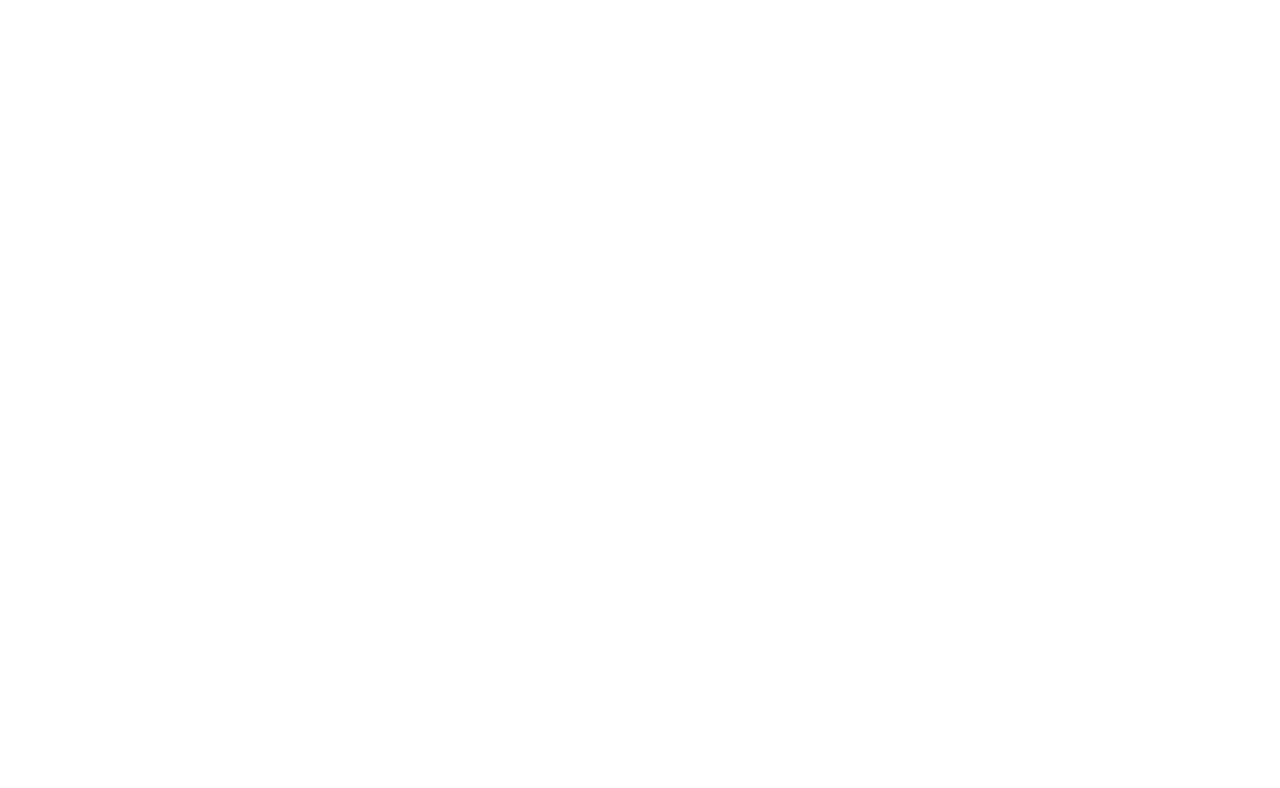
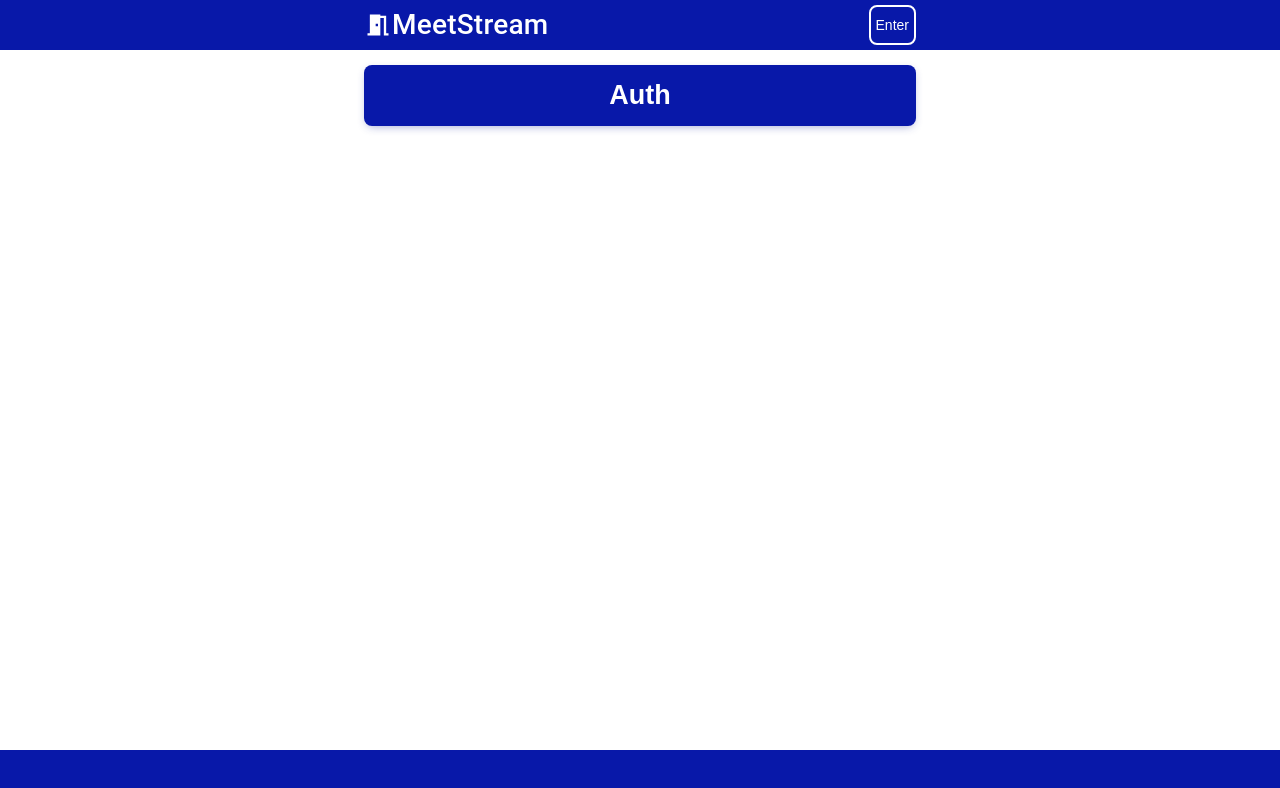
Before and after one commit to Yarzik7/meet-stream, a Next.js app: page /auth in a window 1280 px wide. Shown: the top 788 px of the page. Built offline with nearby package versions, Linux system fonts and the light colour scheme.

Commit message:
Wort with auth page

```diff
--- a/src/app/auth/page.tsx
+++ b/src/app/auth/page.tsx
@@ -1,7 +1,15 @@
 import React from 'react';
+import SectionWithContainer from '@/components/Section/SectionWithContainer/SectionWithContainer';
+import DecoratorBox from '@/components/DecoratorBox/DecoratorBox';
 
 const Auth = () => {
-  return <div>page</div>;
+  return (
+    <SectionWithContainer>
+      <DecoratorBox>
+        <h1 style={{ textAlign: 'center' }}>Auth</h1>
+      </DecoratorBox>
+    </SectionWithContainer>
+  );
 };
 
 export default Auth;
--- a/src/app/layout.tsx
+++ b/src/app/layout.tsx
@@ -1,23 +1,28 @@
-import "modern-normalize/modern-normalize.css";
-import type { Metadata } from "next";
-import localFont from "next/font/local";
-import "./globals.css";
+import 'modern-normalize/modern-normalize.css';
+import type { Metadata } from 'next';
+import localFont from 'next/font/local';
+
+import Header from '@/layout/Header/Header';
+import Footer from '@/layout/Footer/Footer';
+
+import './globals.css';
+import css from './page.module.css';
 
 const geistSans = localFont({
-  src: "./fonts/GeistVF.woff",
-  variable: "--font-geist-sans",
-  weight: "100 900",
+  src: './fonts/GeistVF.woff',
+  variable: '--font-geist-sans',
+  weight: '100 900',
 });
 const geistMono = localFont({
-  src: "./fonts/GeistMonoVF.woff",
-  variable: "--font-geist-mono",
-  weight: "100 900",
+  src: './fonts/GeistMonoVF.woff',
+  variable: '--font-geist-mono',
+  weight: '100 900',
 });
 
 export const metadata: Metadata = {
-  title: "MeetStream",
-  description: "MeetStream",
-  icons: { icon: "/favicon.svg" },
+  title: 'MeetStream',
+  description: 'MeetStream',
+  icons: { icon: '/favicon.svg' },
 };
 
 export default function RootLayout({
@@ -28,7 +33,11 @@
   return (
     <html lang="en">
       <body className={`${geistSans.variable} ${geistMono.variable}`}>
-        {children}
+        <div className={css.wrapper}>
+          <Header />
+          <main className={css.main}>{children}</main>
+          <Footer />
+        </div>
       </body>
     </html>
   );
```
Also changed, not shown: src/app/page.tsx (+2 -13 lines).
